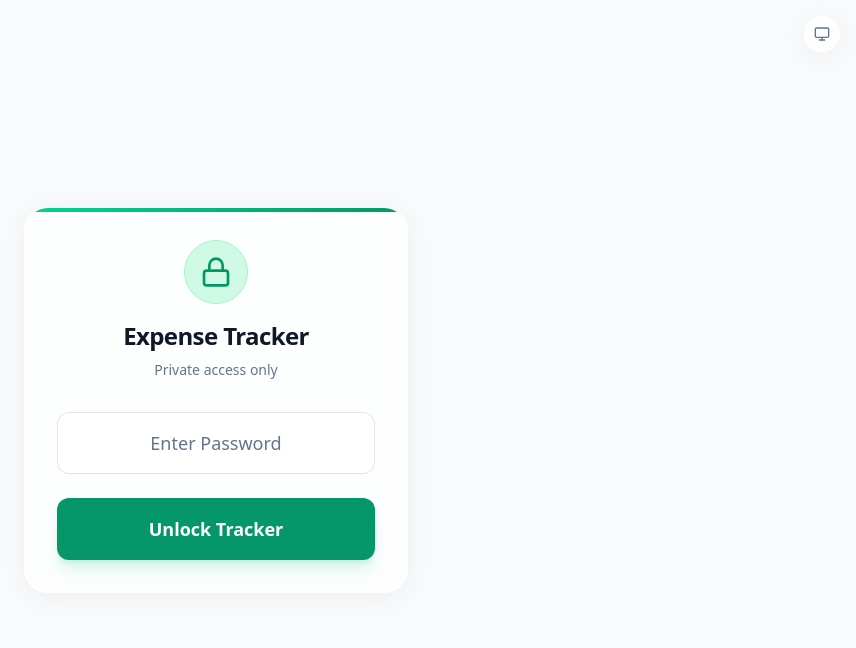
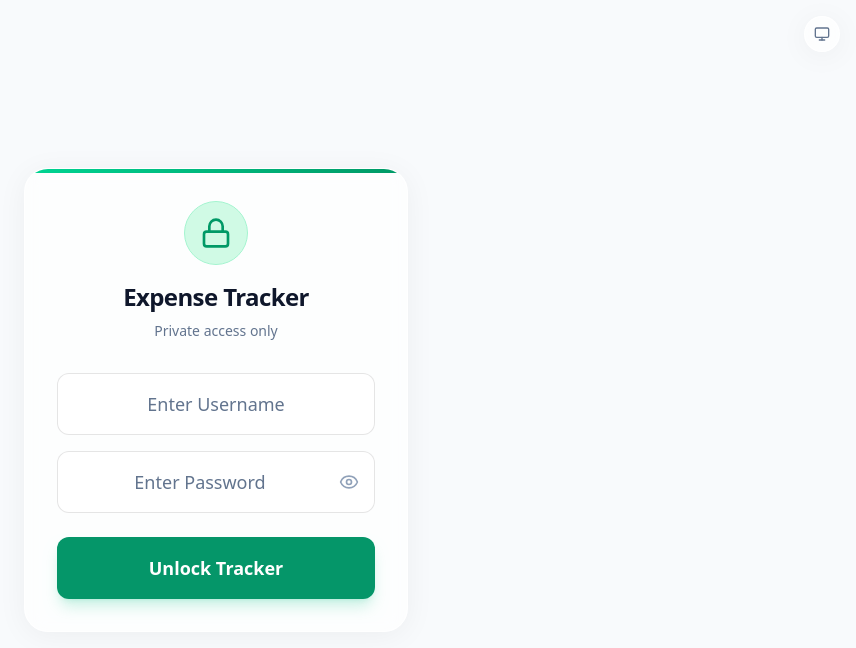
Before and after one commit to rmanir/ExpenseApp, a Next.js app: page /login in a window 1280 px wide. Shown: the top 648 px of the page, without its empty margins (424-1280 px from the left). Built offline with nearby package versions, Linux system fonts and the light colour scheme.

Commit message:
FEAT : New two users

```diff
--- a/src/app/api/auth/route.ts
+++ b/src/app/api/auth/route.ts
@@ -3,11 +3,18 @@ import { cookies } from 'next/headers';
 
 export async function POST(req: Request) {
   try {
-    const { password } = await req.json();
+    const { username, password } = await req.json();
 
-    if (password === process.env.APP_PASSWORD) {
+    if ((username === 'raju' || username === 'raji') && password === process.env.APP_PASSWORD) {
       const cookieStore = await cookies();
       cookieStore.set('expense_session', password, {
+        httpOnly: true,
+        secure: process.env.NODE_ENV === 'production',
+        sameSite: 'strict',
+        maxAge: 30 * 24 * 60 * 60, // 30 days
+        path: '/',
+      });
+      cookieStore.set('expense_user', username, {
         httpOnly: true,
         secure: process.env.NODE_ENV === 'production',
         sameSite: 'strict',
@@ -17,7 +24,7 @@ export async function POST(req: Request) {
       return NextResponse.json({ success: true });
     }
 
-    return NextResponse.json({ error: 'Invalid password' }, { status: 401 });
+    return NextResponse.json({ error: 'Invalid username or password' }, { status: 401 });
   } catch (err) {
     return NextResponse.json({ error: 'Failed to login' }, { status: 500 });
   }
--- a/src/app/api/expense/route.ts
+++ b/src/app/api/expense/route.ts
@@ -19,7 +19,8 @@ export async function POST(req: Request) {
     }
 
     const tx = parseTransaction(text);
-    const sheetName = await saveTransaction(tx);
+    const username = cookieStore.get('expense_user')?.value;
+    const sheetName = await saveTransaction(tx, username);
 
     return NextResponse.json({ success: true, transaction: tx, sheetName });
   } catch (err: any) {
--- a/src/app/login/page.tsx
+++ b/src/app/login/page.tsx
@@ -2,14 +2,16 @@
 
 import { useState } from "react";
 import { useRouter } from "next/navigation";
-import { Lock, Loader2 } from "lucide-react";
+import { Lock, Loader2, Eye, EyeOff } from "lucide-react";
 import { motion } from "framer-motion";
 import { ThemeToggle } from "@/components/ThemeToggle";
 
 export default function LoginPage() {
+  const [username, setUsername] = useState("");
   const [password, setPassword] = useState("");
   const [error, setError] = useState("");
   const [isLoading, setIsLoading] = useState(false);
+  const [showPassword, setShowPassword] = useState(false);
   const router = useRouter();
 
   const handleLogin = async (e: React.FormEvent) => {
@@ -21,7 +23,7 @@ export default function LoginPage() {
       const res = await fetch("/api/auth", {
         method: "POST",
         headers: { "Content-Type": "application/json" },
-        body: JSON.stringify({ password }),
+        body: JSON.stringify({ username, password }),
       });
 
       if (res.ok) {
@@ -62,14 +64,32 @@ export default function LoginPage() {
           <form onSubmit={handleLogin} className="space-y-6">
             <div>
               <input
-                type="password"
-                value={password}
-                onChange={(e) => setPassword(e.target.value)}
-                placeholder="Enter Password"
-                className="w-full glass-input rounded-xl px-4 py-4 text-center text-lg tracking-widest placeholder:tracking-normal placeholder:text-slate-500 transition-all focus:ring-2 focus:ring-emerald-500/50"
+                type="text"
+                value={username}
+                onChange={(e) => setUsername(e.target.value)}
+                placeholder="Enter Username"
+                className="w-full glass-input rounded-xl px-4 py-4 text-center text-lg tracking-widest placeholder:tracking-normal placeholder:text-slate-500 transition-all focus:ring-2 focus:ring-emerald-500/50 mb-4"
                 required
                 suppressHydrationWarning
               />
+              <div className="relative">
+                <input
+                  type={showPassword ? "text" : "password"}
+                  value={password}
+                  onChange={(e) => setPassword(e.target.value)}
+                  placeholder="Enter Password"
+                  className="w-full glass-input rounded-xl px-4 py-4 text-center text-lg tracking-widest placeholder:tracking-normal placeholder:text-slate-500 transition-all focus:ring-2 focus:ring-emerald-500/50 pr-12"
+                  required
+                  suppressHydrationWarning
+                />
+                <button
+                  type="button"
+                  onClick={() => setShowPassword(!showPassword)}
+                  className="absolute right-4 top-1/2 -translate-y-1/2 text-slate-400 hover:text-emerald-500 transition-colors"
+                >
+                  {showPassword ? <EyeOff size={20} /> : <Eye size={20} />}
+                </button>
+              </div>
             </div>
 
             {error && (
--- a/src/lib/sheets.ts
+++ b/src/lib/sheets.ts
@@ -21,7 +21,7 @@ function getMonthName(dateStr: string): string {
   return formatter.format(d);
 }
 
-export async function saveTransaction(tx: ParsedTransaction): Promise<string> {
+export async function saveTransaction(tx: ParsedTransaction, username?: string): Promise<string> {
   const sheetName = getMonthName(tx.date);
 
   // 1. Check if sheet exists
@@ -173,9 +173,10 @@ export async function saveTransaction(tx: ParsedTransaction): Promise<string> {
                   cell: {
                     userEnteredFormat: {
                       horizontalAlignment: 'RIGHT',
+                      backgroundColor: username === 'raji' ? { red: 242/255, green: 235/255, blue: 202/255 } : undefined,
                     },
                   },
-                  fields: 'userEnteredFormat.horizontalAlignment',
+                  fields: 'userEnteredFormat.horizontalAlignment' + (username === 'raji' ? ',userEnteredFormat.backgroundColor' : ''),
                 }
               },
               {
```
